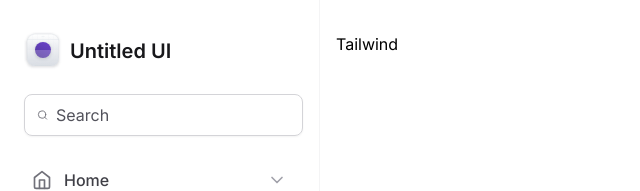
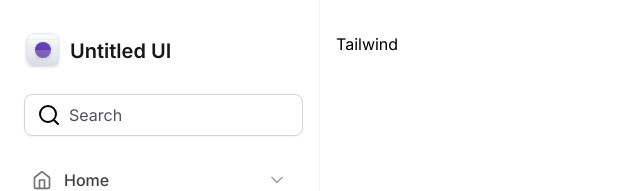
Before and after one commit to GabrielGPena793/tailwind_next, a Next.js app: page / in a window 1280 px wide. Shown: the top 191 px of the page, without its empty margins (0-640 px from the left). Built offline with nearby package versions, Linux system fonts and the light colour scheme.

Commit message:
implementing composition pattern]

```diff
--- /dev/null
+++ b/src/components/Input.tsx
@@ -0,0 +1,34 @@
+import { Search } from 'lucide-react'
+import { ComponentProps } from 'react'
+
+type PrefixProps = ComponentProps<'div'>
+
+export function Prefix(props: PrefixProps) {
+  return <div {...props} />
+}
+
+// ----------------------------------------------------------------
+
+type ControlProps = ComponentProps<'input'>
+
+export function Control(props: ControlProps) {
+  return (
+    <input
+      className="flex-1 border-0 bg-transparent p-0 text-zinc-900 placeholder-zinc-600"
+      {...props}
+    />
+  )
+}
+
+// ----------------------------------------------------------------
+
+type RootProps = ComponentProps<'div'>
+
+export function Root(props: RootProps) {
+  return (
+    <div
+      className="mx-1 flex w-full items-center gap-2 rounded-lg border border-zinc-300 px-3 py-2 shadow-sm"
+      {...props}
+    />
+  )
+}
--- a/src/components/Sidebar/index.tsx
+++ b/src/components/Sidebar/index.tsx
@@ -13,19 +13,19 @@
 import { NavItem } from './NavItem'
 import { UserSpaceWidget } from './UserSpaceWidget'
 import { Profile } from './Profile'
+import * as Input from '../Input'
 
 export function Sidebar() {
   return (
     <aside className="flex flex-col gap-6 border-r border-zinc-100 px-5 py-8">
       <Logo />
 
-      <div className="mx-1 flex w-full items-center gap-2 rounded-lg border border-zinc-300 px-3 py-2 shadow-sm">
-        <Search className="h-5 w-5 text-zinc-500" />
-        <input
-          className="flex-1 border-0 bg-transparent p-0 text-zinc-900 placeholder-zinc-600"
-          placeholder="Search"
-        />
-      </div>
+      <Input.Root>
+        <Input.Prefix>
+          <Search />
+        </Input.Prefix>
+        <Input.Control placeholder="Search" />
+      </Input.Root>
 
       <nav>
         <NavItem title="Home" icon={Home} />
```
